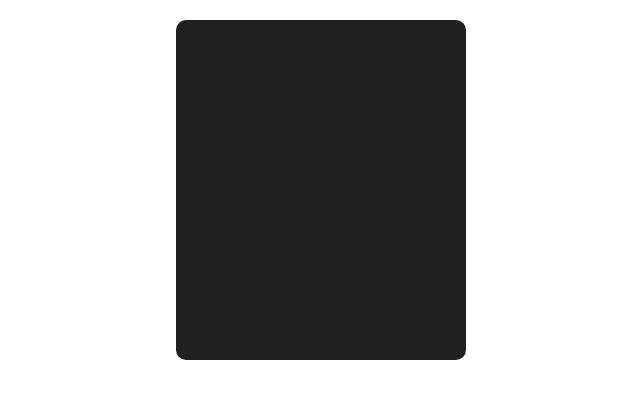
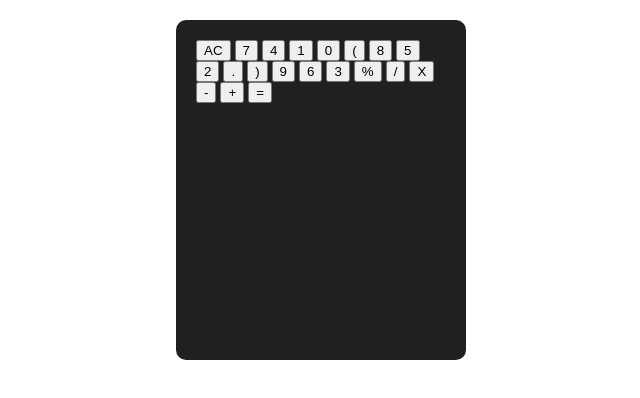
Before and after one commit to ShindePratikshaP/calculator, a plain HTML site: page simple_calculator.html in a window 1280 px wide. Shown: the whole page, without its empty margins (319-959 px from the left). Drawn offline with Linux system fonts and the light colour scheme.

Commit message:
numbers,buttons are added.

```diff
--- a/simple_calculator.html
+++ b/simple_calculator.html
@@ -23,6 +23,32 @@
         <div class="calculator-screen">
 
         </div>
+        <div class="calculator-btn-container">
+            <button class="btn">AC</button>
+            <button class="btn">7</button>
+            <button class="btn">4</button>
+            <button class="btn">1</button>
+            <button class="btn">0</button>
+
+            <button class="btn">(</button>
+            <button class="btn">8</button>
+            <button class="btn">5</button>
+            <button class="btn">2</button>
+            <button class="btn">.</button>
+
+            <button class="btn">)</button>
+            <button class="btn">9</button>
+            <button class="btn">6</button>
+            <button class="btn">3</button>
+            <button class="btn">%</button>
+
+            <button class="btn">/</button>
+            <button class="btn">X</button>
+            <button class="btn">-</button>
+            <button class="btn">+</button>
+            <button class="btn">=</button>
+
+        </div>
     </div>
 
 </body>
```
